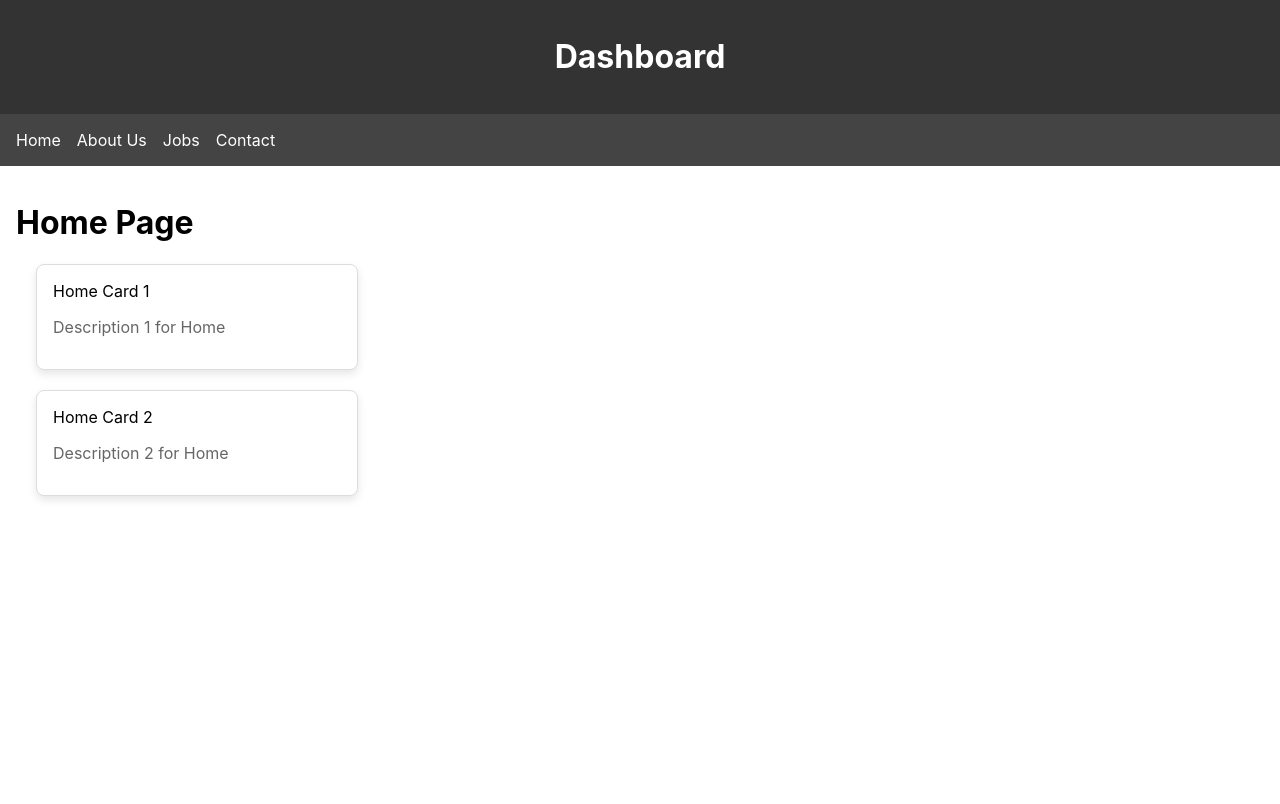
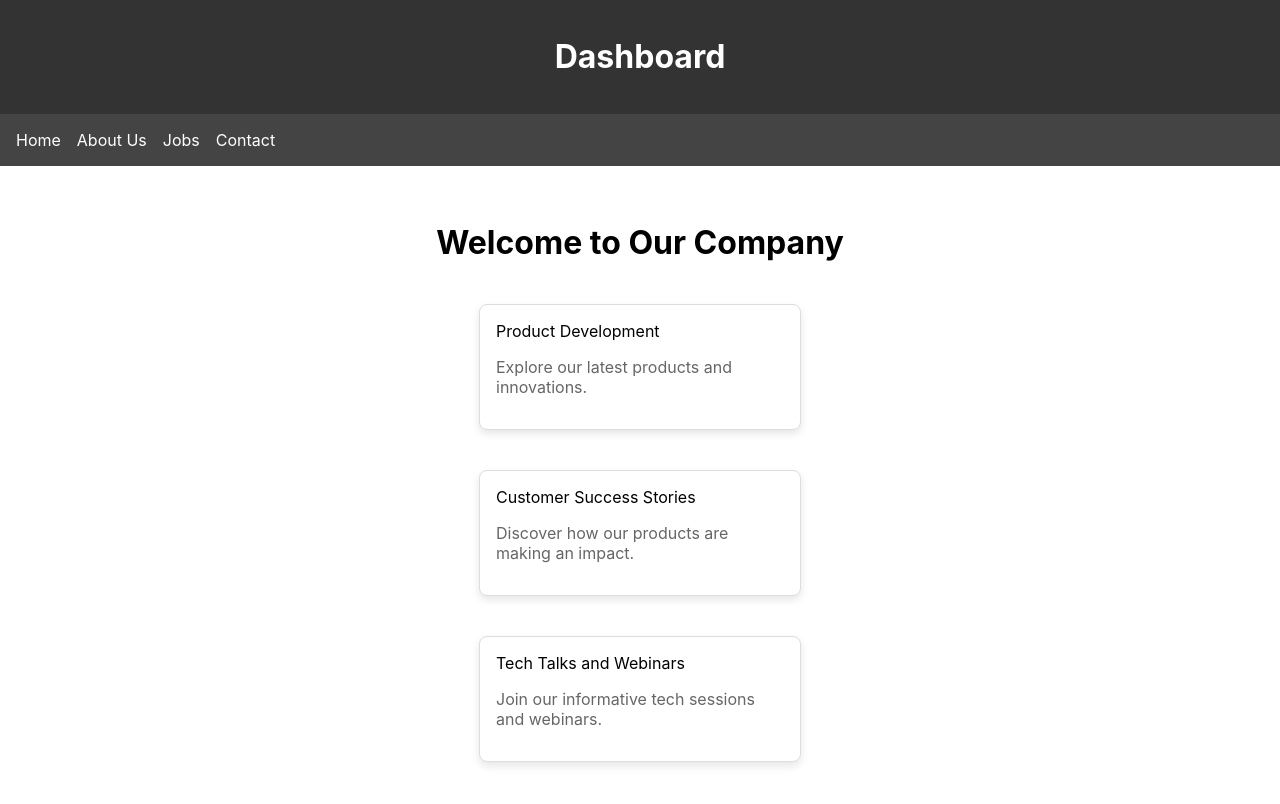
Before and after one commit to chawla-si/INFO6150_Assignment9, a React (Create React App) app: page /dashboard in a window 1280 px wide. Shown: the top 804 px of the page. Built offline with nearby package versions, Linux system fonts and the light colour scheme.

Commit message:
Add cards on home, about, jobs and contact page

```diff
--- /dev/null
+++ b/src/components/AboutUs/AboutUs.css
@@ -0,0 +1,6 @@
+.about-us {
+    display: flex;
+    flex-direction: column;
+    align-items: center;
+    padding: 20px;
+  }
--- a/src/components/AboutUs/AboutUs.js
+++ b/src/components/AboutUs/AboutUs.js
@@ -1,4 +1,15 @@
+import React from 'react';
+import Card from '../Card/Card'; // Import your Card component
+import './AboutUs.css';
 
-const AboutUs = () =>{}
+const AboutUs = () => {
+    return (
+      <div className="about-us">
+        <h1>About Us</h1>
+        <Card title="Our Mission" description="Empowering progress, technology aims to seamlessly intertwine innovation, interconnected future." />
+        <Card title="Team Members" description="Meet our talented and dedicated team working towards success." />
+      </div>
+    );
+  };
 
 export default AboutUs;
--- /dev/null
+++ b/src/components/Contact/Contact.css
@@ -0,0 +1,6 @@
+.contact {
+    display: flex;
+    flex-direction: column;
+    align-items: center;
+    padding: 20px;
+  }
--- a/src/components/Contact/Contact.js
+++ b/src/components/Contact/Contact.js
@@ -1,4 +1,21 @@
+import React from 'react';
+import Card from '../Card/Card';
+import './Contact.css';
 
-const ContactUs = () =>{}
+const Contact = () => {
+  return (
+    <div className="contact">
+      <h1>Contact Us</h1>
+      <Card
+        title="General Inquiries"
+        description="For general questions and information, please contact us at info@example.com."
+      />
+      <Card
+        title="Customer Support"
+        description="If you need assistance, our customer support team is available 24/7. Reach out at support@example.com."
+      />
+    </div>
+  );
+};
 
-export default ContactUs;
+export default Contact;
--- /dev/null
+++ b/src/components/Home/Home.css
@@ -0,0 +1,6 @@
+.home {
+    display: flex;
+    flex-direction: column;
+    align-items: center;
+    padding: 20px;
+  }
--- a/src/components/Home/Home.js
+++ b/src/components/Home/Home.js
@@ -1,20 +1,23 @@
 import React from 'react';
 import Card from '../Card/Card.js';
+import './Home.css';
 
 const Home = () => {
-  const cardsData = [
-    { title: 'Home Card 1', description: 'Description 1 for Home' },
-    { title: 'Home Card 2', description: 'Description 2 for Home' },
+  const dynamicCards = [
+    { title: 'Product Development', description: 'Explore our latest products and innovations.' },
+    { title: 'Customer Success Stories', description: 'Discover how our products are making an impact.' },
+    { title: 'Tech Talks and Webinars', description: 'Join our informative tech sessions and webinars.' },
   ];
 
   return (
-    <div>
-      <h1>Home Page</h1>
-      {cardsData.map((card, index) => (
-        <Card key={index} {...card} />
+    <div className="home">
+      <h1>Welcome to Our Company</h1>
+      {dynamicCards.map((card, index) => (
+        <Card key={index} title={card.title} description={card.description} />
       ))}
     </div>
   );
 };
 
+
 export default Home;
--- /dev/null
+++ b/src/components/Jobs/Jobs.css
@@ -0,0 +1,6 @@
+.jobs {
+    display: flex;
+    flex-direction: column;
+    align-items: center;
+    padding: 20px;
+  }
--- a/src/components/Jobs/Jobs.js
+++ b/src/components/Jobs/Jobs.js
@@ -1,4 +1,21 @@
+import React from 'react';
+import Card from '../Card/Card';
+import './Jobs.css';
 
-const Jobs = () =>{}
+const Jobs = () => {
+  return (
+    <div className="jobs">
+      <h1>Jobs</h1>
+      <Card
+        title="Software Engineer Intern"
+        description="Join our dynamic team as a software engineer and work on cutting-edge projects."
+      />
+      <Card
+        title="Sales Associate"
+        description="Need Sales associate for a client"
+      />
+    </div>
+  );
+};
 
 export default Jobs;
```
Also changed, not shown: public/mission.jpeg (added).
